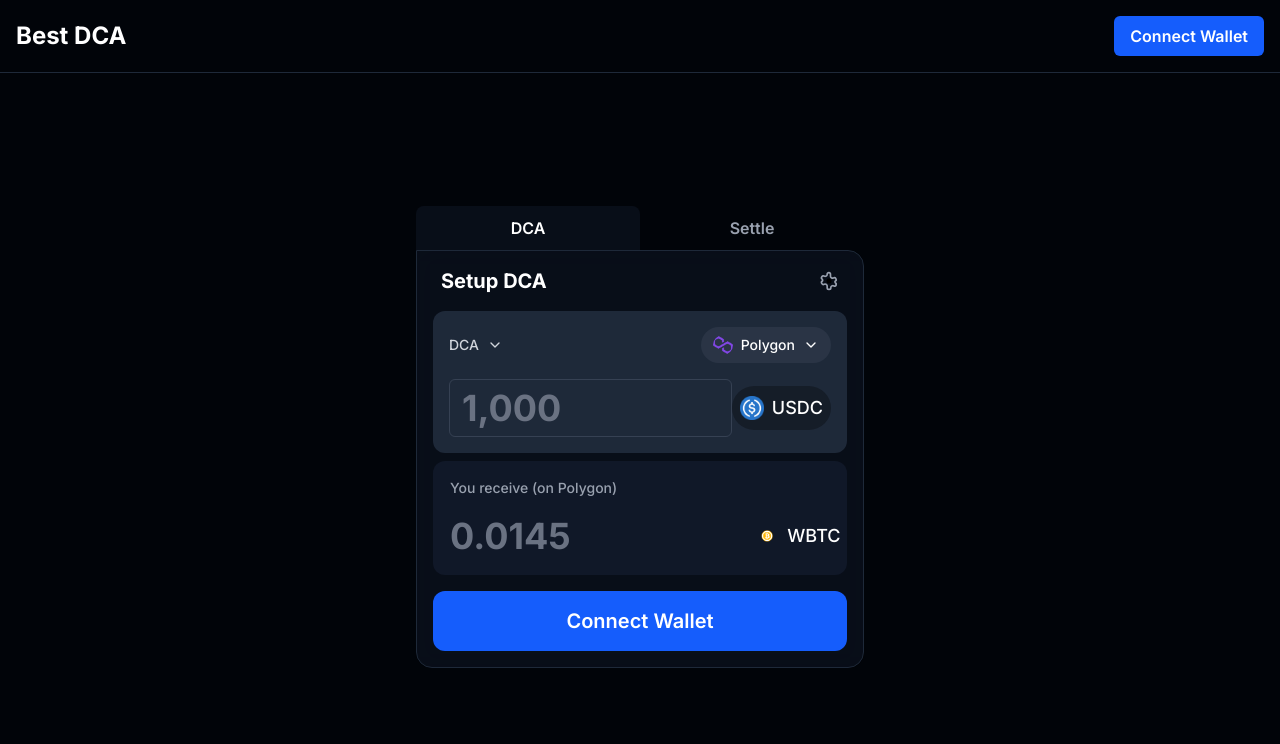
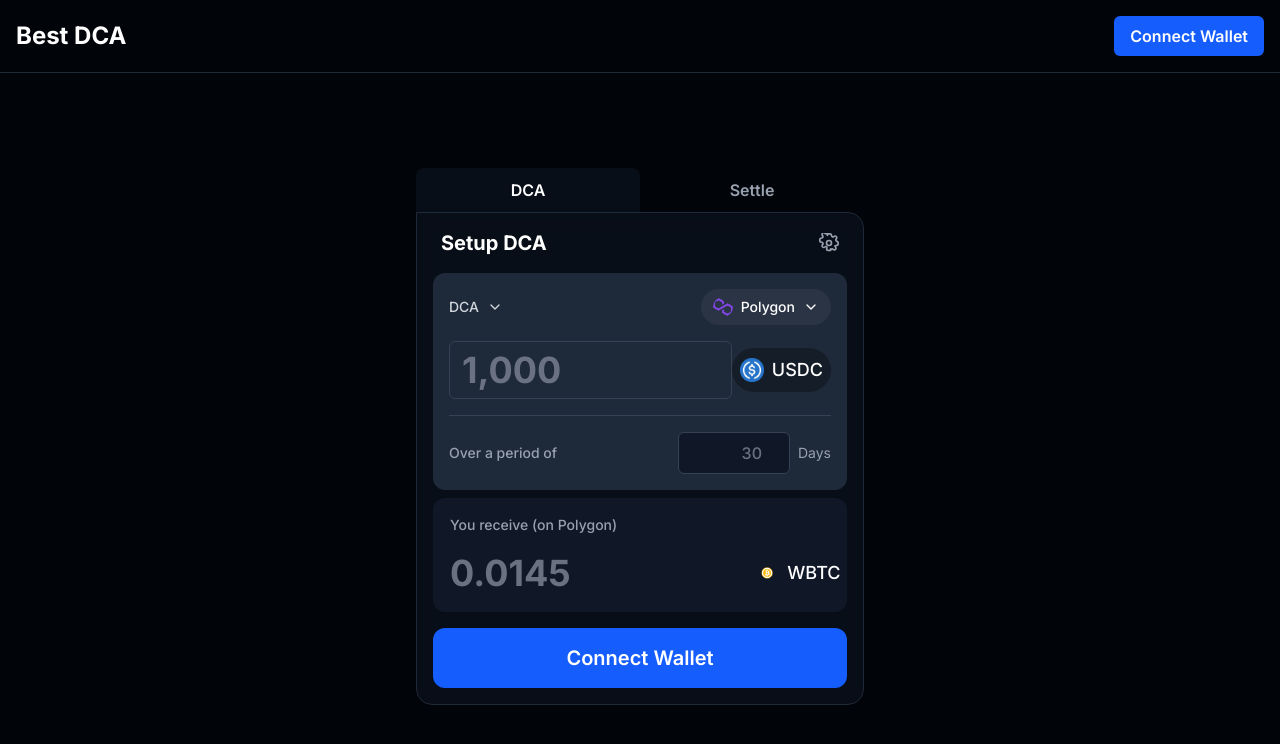
Before and after one commit to marciob/BestDCA-1Inch, a Next.js app: page / in a window 1280 px wide. Shown: the top 744 px of the page. Built offline with nearby package versions, Linux system fonts and the light colour scheme.

Commit message:
improving

```diff
--- a/app/components/Action.tsx
+++ b/app/components/Action.tsx
@@ -23,7 +23,7 @@
           </svg>
         </button>
 
-        {/* From Chain Selector (Now locked to a supported EVM chain) */}
+        {/* From Chain Selector */}
         <ChainSelector chainName="Polygon" chainLogo="/polygon_logo.png" />
       </div>
       <div className="mt-4 flex items-center justify-between">
@@ -34,6 +34,28 @@
         />
         <TokenSelector tokenName="USDC" tokenLogo="/usdc_logo.png" />
       </div>
+
+      {/* --- NEW DURATION SECTION --- */}
+      <div className="mt-4 border-t border-gray-700 pt-4">
+        <div className="flex items-center justify-between">
+          <label
+            htmlFor="duration"
+            className="text-sm font-medium text-gray-400"
+          >
+            Over a period of
+          </label>
+          <div className="flex w-2/5 items-center gap-2">
+            <input
+              id="duration"
+              name="duration"
+              type="number"
+              placeholder="30"
+              className="w-full rounded-md bg-gray-900 text-right font-medium"
+            />
+            <span className="text-sm text-gray-400">Days</span>
+          </div>
+        </div>
+      </div>
     </div>
   );
 }
--- a/app/components/Card.tsx
+++ b/app/components/Card.tsx
@@ -1,3 +1,4 @@
+// app/components/Card.tsx
 import React from "react";
 
 type CardProps = {
--- a/app/components/ChainSelector.tsx
+++ b/app/components/ChainSelector.tsx
@@ -1,3 +1,4 @@
+// app/components/ChainSelector.tsx
 import Image from "next/image";
 import React from "react";
 
--- a/app/components/Dashboard.tsx
+++ b/app/components/Dashboard.tsx
@@ -1,3 +1,4 @@
+// app/components/Dashboard.tsx
 import Card from "./Card";
 
 // Placeholder data for recent transactions
--- a/app/components/DcaForm.tsx
+++ b/app/components/DcaForm.tsx
@@ -1,3 +1,4 @@
+// app/components/DcaForm.tsx
 import Card from "./Card";
 
 export default function DcaForm() {
--- a/app/components/Header.tsx
+++ b/app/components/Header.tsx
@@ -1,3 +1,4 @@
+// app/components/Header.tsx
 export default function Header() {
   return (
     <header className="w-full border-b border-gray-800 p-4">
--- a/app/components/Receive.tsx
+++ b/app/components/Receive.tsx
@@ -1,3 +1,4 @@
+// app/components/Receive.tsx
 import Image from "next/image";
 
 export default function Receive() {
--- a/app/components/SettingsModal.tsx
+++ b/app/components/SettingsModal.tsx
@@ -29,22 +29,7 @@
           </button>
         </div>
         <div className="mt-6 space-y-4">
-          <div>
-            <label
-              htmlFor="duration"
-              className="block text-sm font-medium text-gray-400"
-            >
-              Duration (in Days)
-            </label>
-            <div className="mt-1">
-              <input
-                type="number"
-                name="duration"
-                id="duration"
-                placeholder="30"
-              />
-            </div>
-          </div>
+          {/* Duration input has been removed from here */}
           <div>
             <label
               htmlFor="slippage"
--- a/app/components/SwapWidget.tsx
+++ b/app/components/SwapWidget.tsx
@@ -1,13 +1,13 @@
 "use client";
 
 import { useState } from "react";
-import Image from "next/image"; // <-- ADD THIS IMPORT
+import Image from "next/image";
 import SettingsModal from "./SettingsModal";
 import Action from "./Action";
 import Receive from "./Receive";
 import ChainSelector from "./ChainSelector";
 
-// A small SVG icon for the "Bitcoin" option
+// A small component for the Bitcoin logo to keep the main component clean
 const BitcoinIcon = () => (
   <Image
     src="/btc_logo.png"
@@ -61,22 +61,20 @@
                   onClick={() => setSettingsOpen(true)}
                   className="text-gray-400 hover:text-white"
                 >
-                  {/* Settings Icon SVG */}
+                  {/* --- NEW SETTINGS ICON SVG --- */}
                   <svg
                     xmlns="http://www.w3.org/2000/svg"
                     width="20"
                     height="20"
                     viewBox="0 0 24 24"
+                    fill="none"
+                    stroke="currentColor"
+                    strokeWidth="2"
+                    strokeLinecap="round"
+                    strokeLinejoin="round"
                   >
-                    <path
-                      fill="none"
-                      stroke="currentColor"
-                      strokeWidth="2"
-                      strokeLinecap="round"
-                      strokeLinejoin="round"
-                      d="M12.22 2h-.44a2 2 0 0 0-2 2v.18a2 2 0 0 1-1 1.73l-.43.25a2 2 0 0 1-2 0l-.15-.08a2 2 0 0 0-2.73.73l-.22.38a2 2 0 0 0 .73 2.73l.15.1a2 2 0 0 1 0 2l-.15.08a2 2 0 0 0-.73 2.73l.22.38a2 2 0 0 0 2.73.73l.15-.08a2 2 0 0 1 2 0l.43.25a2 2 0 0 1 1 1.73V20a2 2 0 0 0 2 2h.44a2 2 0 0 0 2-2v-.18a2 2 0 0 1 1-1.73l.43-.25a2 2 0 0 1 2 0l.15.08a2 2 0 0 0 2.73-.73l-.22-.38a2 2 0 0 0-.73-2.73l-.15-.08a2 2 0 0 1 0-2l.15.08a2 2 0 0 0 .73-2.73l-.22-.38a2 2 0 0 0-2.73-.73l-.15.08a2 2 0 0 1-2 0l-.43-.25a2 2 0 0 1-1-1.73V4a2 2 0 0 0-2-2z"
-                    />
-                    <circle cx="12" cy="12" r="3" />
+                    <circle cx="12" cy="12" r="3"></circle>
+                    <path d="M19.4 15a1.65 1.65 0 0 0 .33 1.82l.06.06a2 2 0 0 1 0 2.83 2 2 0 0 1-2.83 0l-.06-.06a1.65 1.65 0 0 0-1.82-.33 1.65 1.65 0 0 0-1 1.51V19a2 2 0 0 1-2 2h-1a2 2 0 0 1-2-2v-.09A1.65 1.65 0 0 0 9 16.4a1.65 1.65 0 0 0-1.82.33l-.06.06a2 2 0 0 1-2.83 0 2 2 0 0 1 0-2.83l.06-.06a1.65 1.65 0 0 0 .33-1.82 1.65 1.65 0 0 0-1.51-1H3a2 2 0 0 1-2-2V8a2 2 0 0 1 2-2h.09A1.65 1.65 0 0 0 4.6 5a1.65 1.65 0 0 0-.33-1.82l-.06-.06a2 2 0 0 1 0-2.83 2 2 0 0 1 2.83 0l.06.06a1.65 1.65 0 0 0 1.82.33H9a1.65 1.65 0 0 0 1-1.51V3a2 2 0 0 1 2-2h1a2 2 0 0 1 2 2v.09a1.65 1.65 0 0 0 1 1.51 1.65 1.65 0 0 0 1.82-.33l.06-.06a2 2 0 0 1 2.83 0 2 2 0 0 1 0 2.83l-.06.06a1.65 1.65 0 0 0-.33 1.82V9a1.65 1.65 0 0 0 1.51 1H21a2 2 0 0 1 2 2v1a2 2 0 0 1-2 2h-.09a1.65 1.65 0 0 0-1.51 1z"></path>
                   </svg>
                 </button>
               </div>
--- a/app/components/TokenSelector.tsx
+++ b/app/components/TokenSelector.tsx
@@ -1,3 +1,4 @@
+// app/components/TokenSelector.tsx
 import Image from "next/image";
 
 type TokenSelectorProps = {
```
